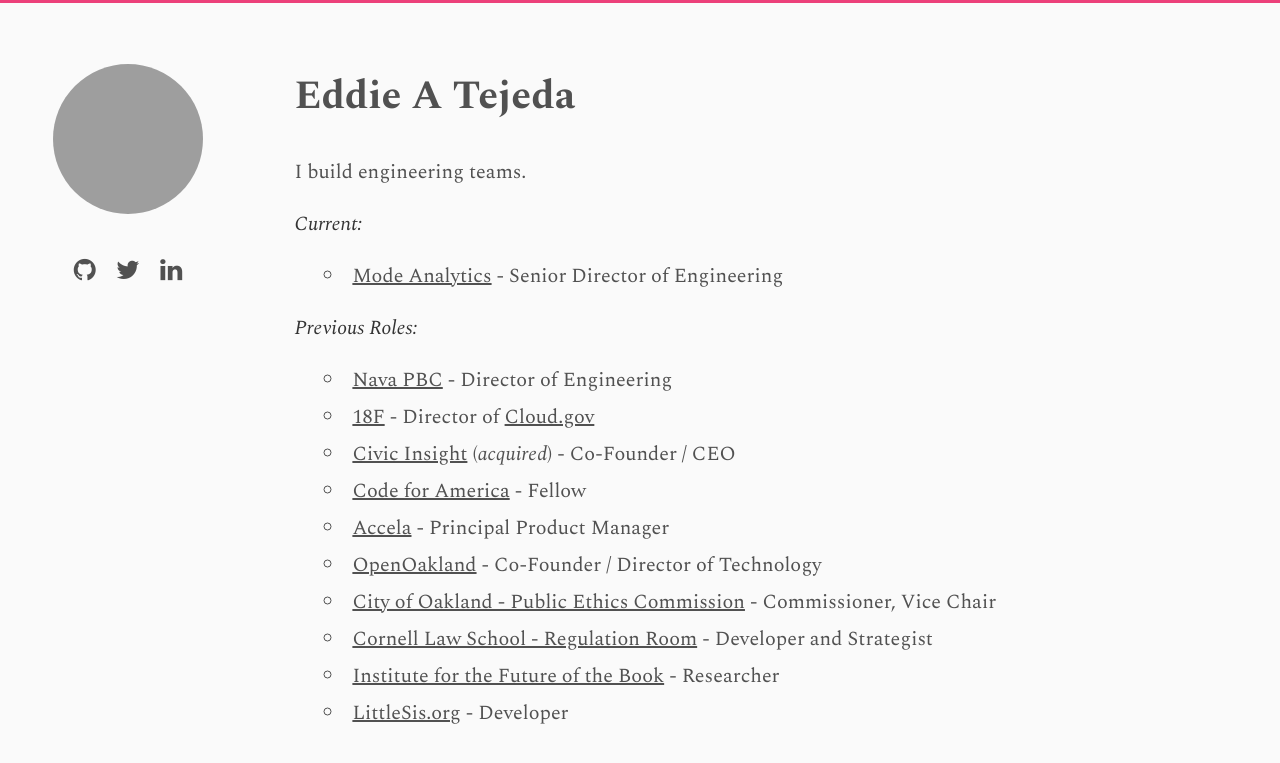
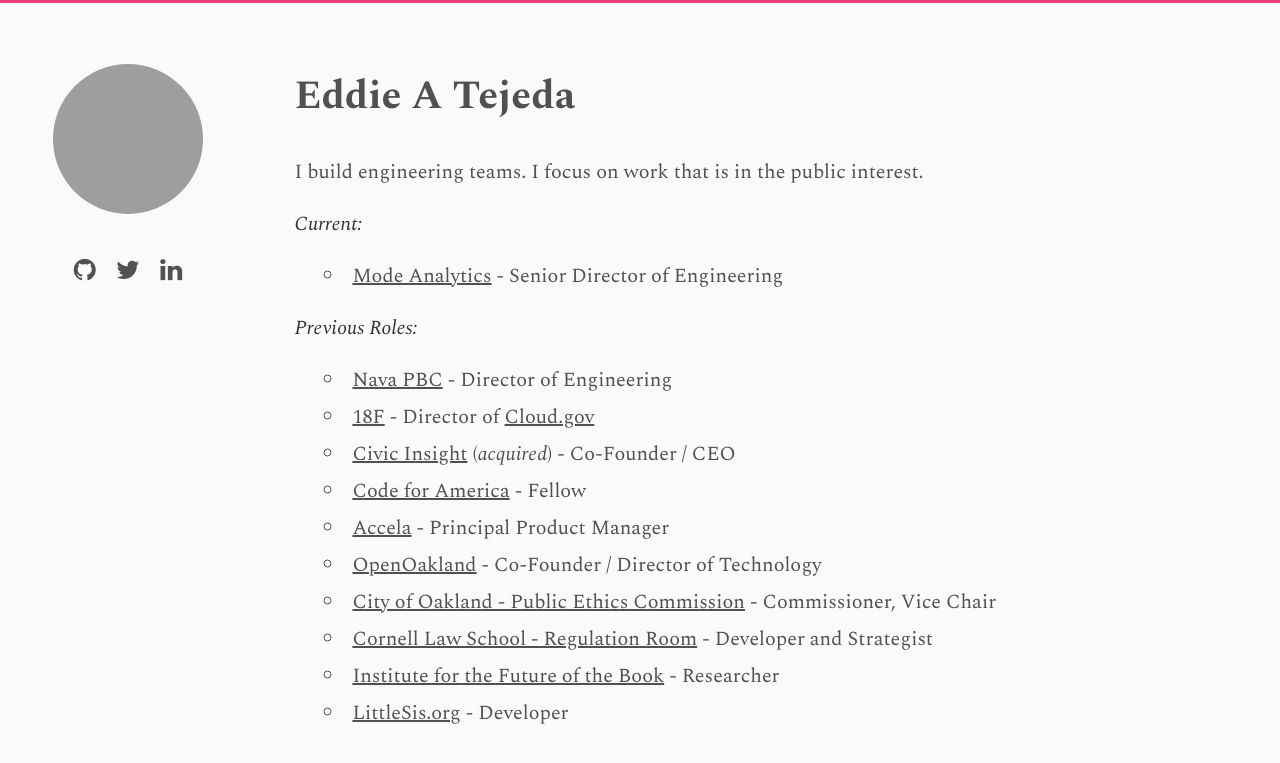
Before and after one commit to eddietejeda/eddietejeda.com, a Jekyll site: the page built from index.md, in a window 1280 px wide. Shown: the top 763 px of the page. Built offline with Jekyll 4.4.1, drawn with Linux system fonts in a browser that asks for light colours; grey boxes are pictures that could not be loaded.

Commit message:
Update index.md

```diff
--- a/index.md
+++ b/index.md
@@ -2,7 +2,7 @@
 layout: page
 ---
 
-I build engineering teams.
+I build engineering teams. I focus on work that is in the public interest.
 
 ***Current:***
 
```
